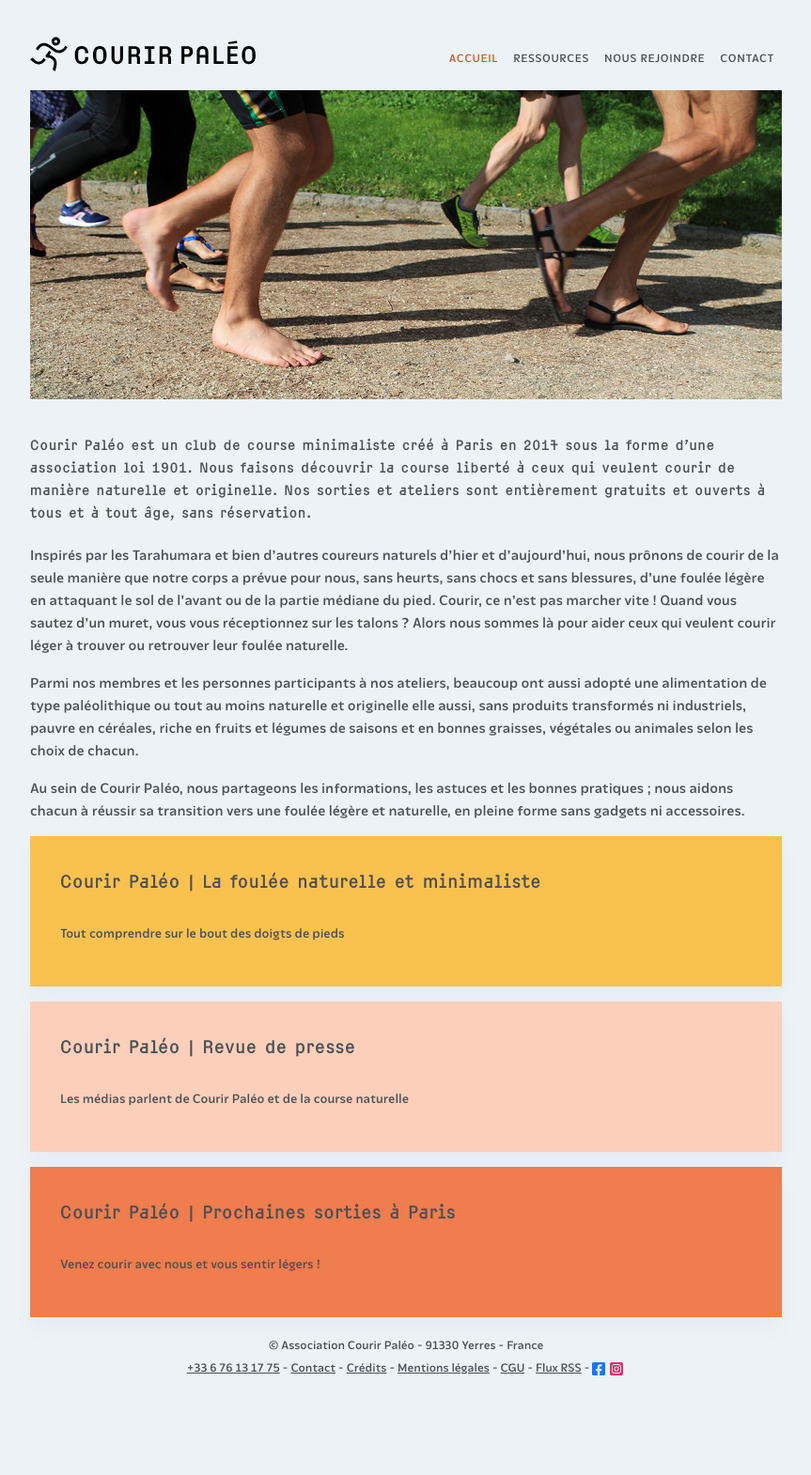
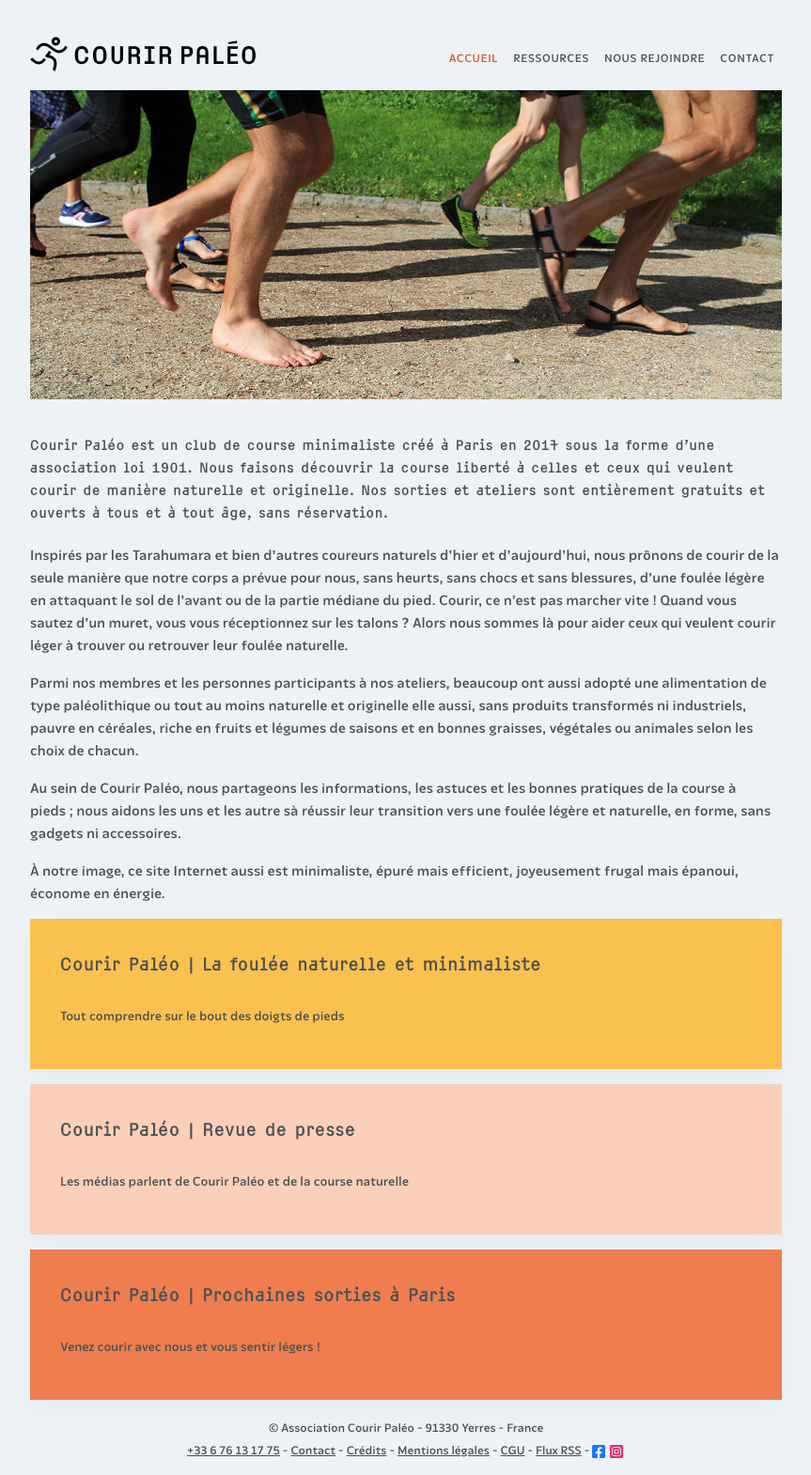
Before and after one commit to courirpaleo/courirpaleo.github.io, a Jekyll site: the page built from index.md, in a window 1280 px wide. Shown: the whole page at 94% size, without its empty margins (208-1071 px from the left). Built offline with Jekyll 4.4.1, drawn with Linux system fonts in a browser that asks for light colours; some web fonts are replaced; before the commit the page ends 1482 px from its top, so only the background shows below that.

Commit message:
Update index.md

```diff
--- a/index.md
+++ b/index.md
@@ -3,12 +3,14 @@
 title: Courir Paléo, club de course minimaliste et naturelle, association à Paris
 ---
 ![Courir Paleo](/assets/images/CourirPaleo_course_Parc-Montsouris_foulees_1200px.jpg)
-#### Courir Paléo est un club de course minimaliste créé à Paris en 2017 sous la forme d'une association loi 1901. Nous faisons découvrir la course liberté à ceux qui veulent courir de manière naturelle et originelle. Nos sorties et ateliers sont entièrement gratuits et ouverts à tous et à tout âge, sans réservation.
+#### Courir Paléo est un club de course minimaliste créé à Paris en 2017 sous la forme d'une association loi 1901. Nous faisons découvrir la course liberté à celles et ceux qui veulent courir de manière naturelle et originelle. Nos sorties et ateliers sont entièrement gratuits et ouverts à tous et à tout âge, sans réservation.
 
 Inspirés par les Tarahumara et bien d’autres coureurs naturels d’hier et d'aujourd'hui, nous prônons de courir de la seule manière que notre corps a prévue pour nous, sans heurts, sans chocs et sans blessures, d’une foulée légère en attaquant le sol de l'avant ou de la partie médiane du pied. Courir, ce n’est pas marcher vite&nbsp;! Quand vous sautez d’un muret, vous vous réceptionnez sur les talons&nbsp;? Alors nous sommes là pour aider ceux qui veulent courir léger à trouver ou retrouver leur foulée naturelle.
 
 Parmi nos membres et les personnes participants à nos ateliers, beaucoup ont aussi adopté une alimentation de type paléolithique ou tout au moins naturelle et originelle elle aussi, sans produits transformés ni industriels, pauvre en céréales, riche en fruits et légumes de saisons et en bonnes graisses, végétales ou animales selon les choix de chacun.
 
-Au sein de Courir Paléo, nous partageons les informations, les astuces et les bonnes pratiques&nbsp;; nous aidons chacun à réussir sa transition vers une foulée légère et naturelle, en pleine forme sans gadgets ni accessoires.
+Au sein de Courir Paléo, nous partageons les informations, les astuces et les bonnes pratiques de la course à pieds&nbsp;; nous aidons les uns et les autre sà réussir leur transition vers une foulée légère et naturelle, en forme, sans gadgets ni accessoires.
+
+À notre image, ce site Internet aussi est minimaliste, épuré mais efficient, joyeusement frugal mais épanoui, économe en énergie.
 
 {% include blocks.html %}
```
